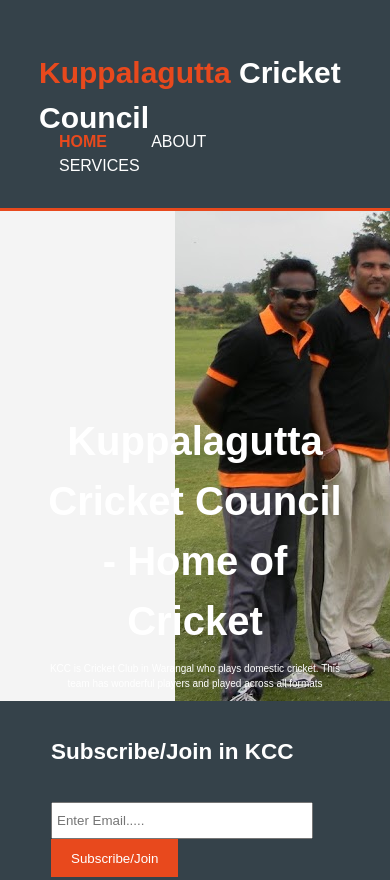
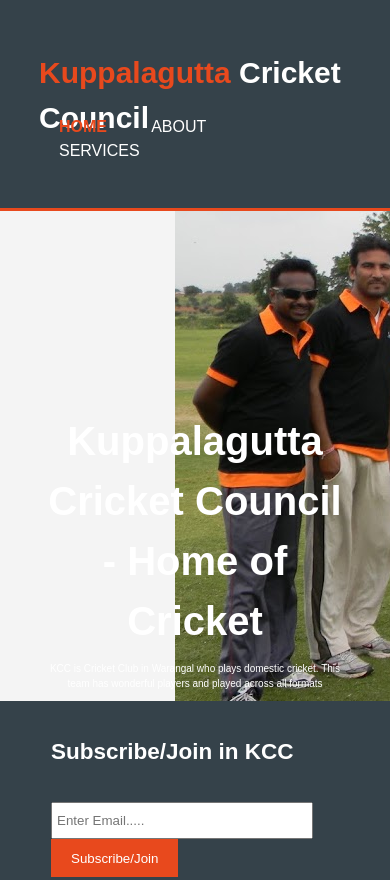
Before and after one commit to sirishkumarnampally/HTML5CSS3Responsive, a plain HTML site: page index.html in a window 390 px wide. Shown: the top 880 px of the page. Drawn offline with Linux system fonts and the light colour scheme.

Commit message:
adjusted it to responsive

```diff
--- a/css/style.css
+++ b/css/style.css
@@ -65,7 +65,7 @@ header #branding h1{
 header nav{
     float: right;
     position: relative;
-    bottom: 30px;
+    bottom: 3em;
 }
 
 header .highlight, header .current a{
```
